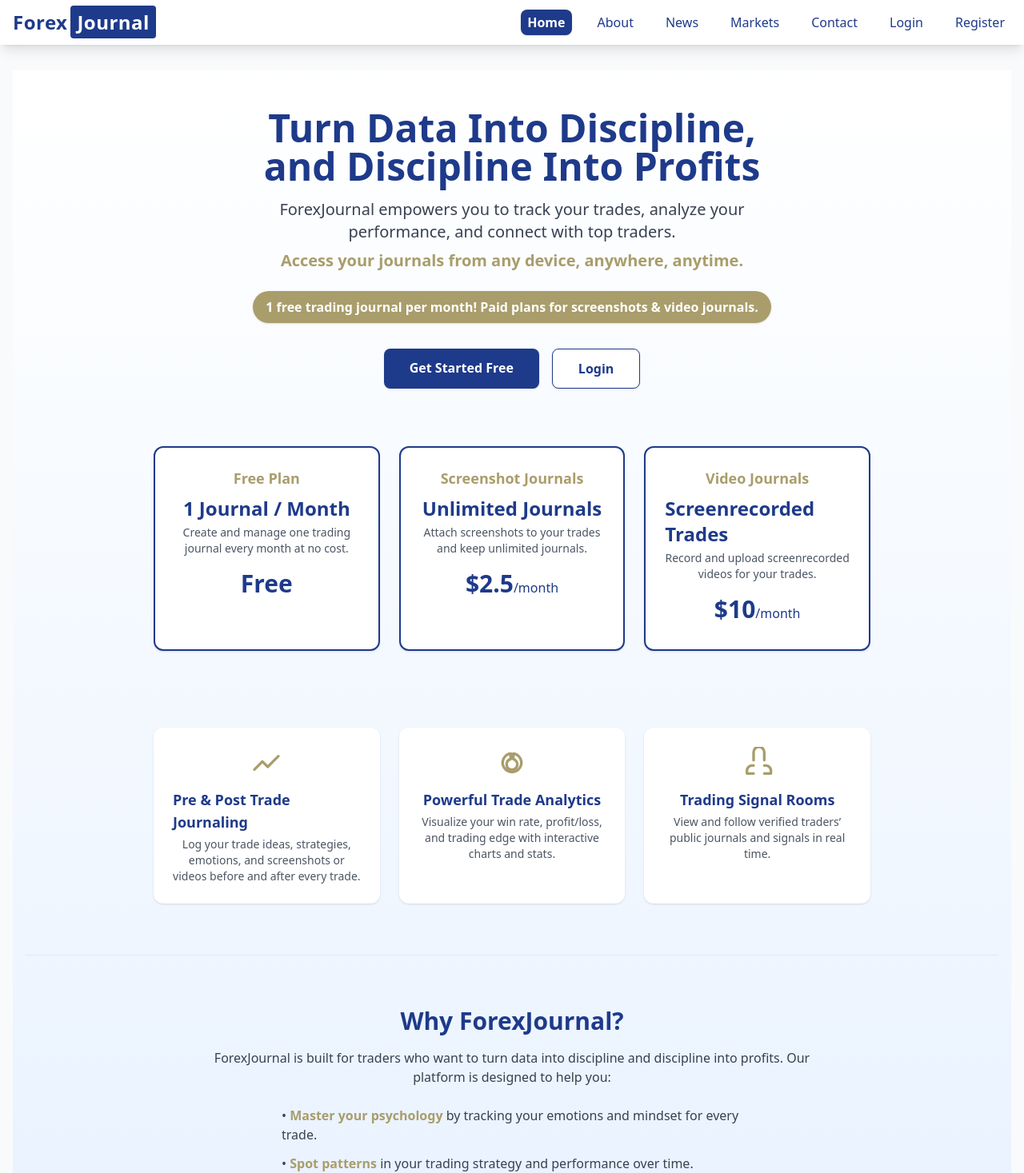
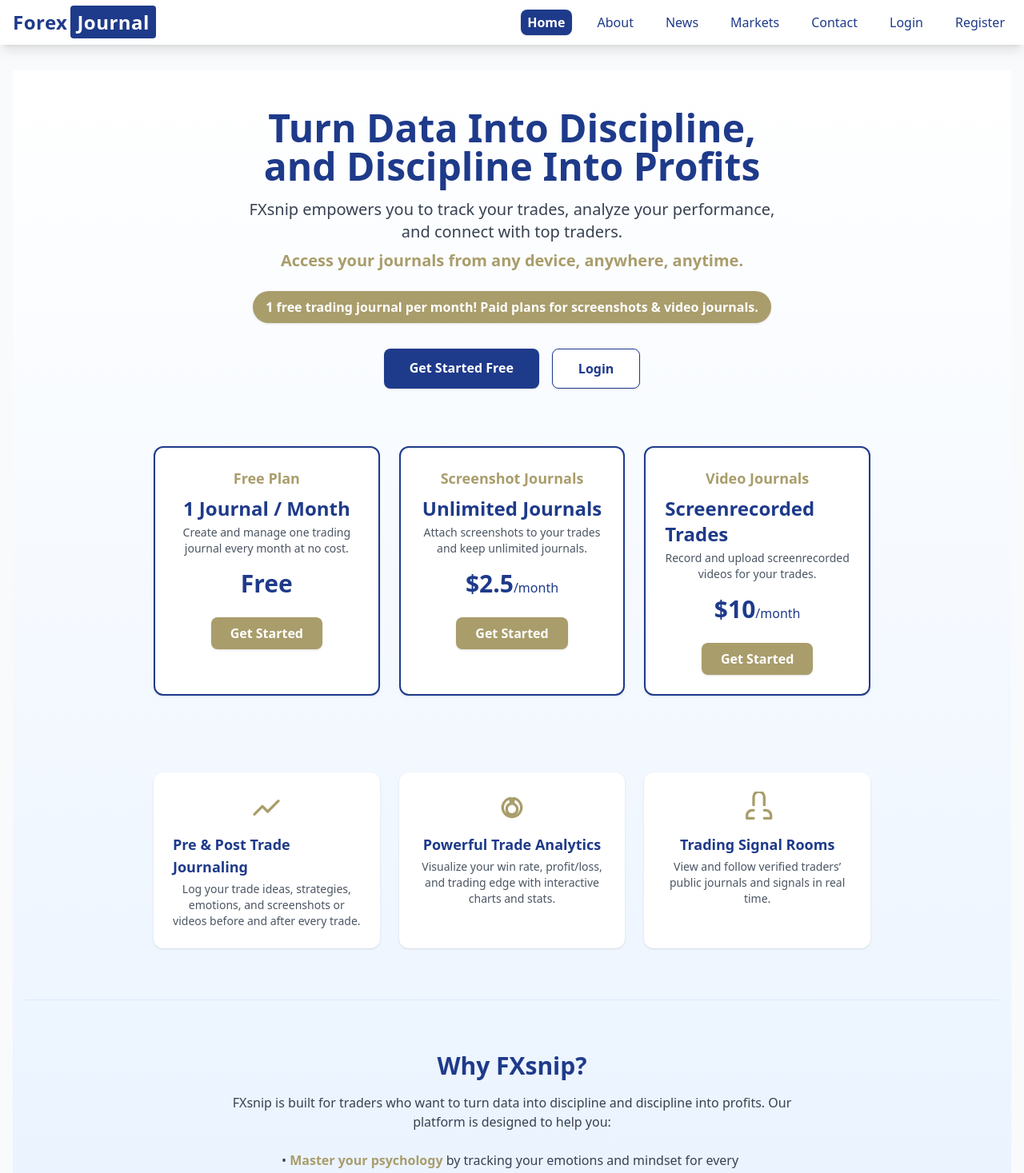
Before and after one commit to lyula/fxsnipclient, a React (Vite) app: page / in a window 1280 px wide. Shown: the top 1467 px of the page at 80% size. Built offline with nearby package versions, Linux system fonts and the light colour scheme.

Commit message:
updated name to FXsnip

```diff
--- a/src/components/layout/DashboardHeader.jsx
+++ b/src/components/layout/DashboardHeader.jsx
@@ -6,7 +6,7 @@ export default function DashboardHeader() {
   return (
     <header className="bg-white dark:bg-gray-900 shadow flex items-center justify-between px-4 py-3">
       <h1 className="text-xl font-bold text-blue-900 dark:text-white tracking-tight">
-        ForexJournal Dashboard
+        FXsnip Dashboard
       </h1>
       <button
         onClick={logout}
--- a/src/components/layout/Footer.jsx
+++ b/src/components/layout/Footer.jsx
@@ -3,7 +3,7 @@ export default function Footer() {
     <footer className="w-full bg-[#1E3A8A] dark:bg-gray-900 text-white py-6 mt-auto">
       <div className="max-w-7xl mx-auto px-4 flex flex-col md:flex-row items-center justify-between gap-2">
         <span className="text-sm tracking-wide">
-          &copy; {new Date().getFullYear()} ForexJournal. All rights reserved.
+          &copy; {new Date().getFullYear()} FXsnip. All rights reserved.
         </span>
         <span className="text-xs text-[#a99d6b] tracking-widest">
           Built with ❤️ for traders.
--- a/src/pages/About.jsx
+++ b/src/pages/About.jsx
@@ -5,10 +5,10 @@ export default function About() {
     <section className="bg-gradient-to-b from-white via-blue-50 to-blue-100 dark:from-gray-900 dark:via-gray-800 dark:to-gray-900 min-h-[80vh] flex flex-col items-center justify-center px-4 py-12">
       <div className="max-w-3xl mx-auto text-center" data-aos="fade-down">
         <h1 className="text-4xl md:text-5xl font-extrabold text-[#1E3A8A] dark:text-white mb-4 font-inter">
-          About ForexJournal
+          About FXsnip
         </h1>
         <p className="text-lg md:text-xl text-gray-700 dark:text-gray-300 mb-8 font-medium">
-          ForexJournal is dedicated to empowering traders to turn <span className="text-[#a99d6b] font-bold">data into discipline</span> and <span className="text-[#a99d6b] font-bold">discipline into profits</span>.
+          FXsnip is dedicated to empowering traders to turn <span className="text-[#a99d6b] font-bold">data into discipline</span> and <span className="text-[#a99d6b] font-bold">discipline into profits</span>.
           <br />
           We provide a modern, cloud-based platform for journaling, analyzing, and improving your trading performance—accessible from any device, anywhere, anytime.
         </p>
@@ -69,7 +69,7 @@ export default function About() {
           to="/register"
           className="inline-block px-10 py-4 bg-[#a99d6b] text-white rounded-lg font-bold shadow hover:bg-[#c2b77a] transition-transform duration-300 hover:scale-105"
         >
-          Get Started with ForexJournal
+          Get Started with FXsnip
         </Link>
         <div className="mt-4 text-center text-gray-500 dark:text-gray-400 text-sm">
           <Link
--- a/src/pages/Landing.jsx
+++ b/src/pages/Landing.jsx
@@ -16,14 +16,15 @@ export default function Landing() {
           Turn Data Into Discipline,<br className="hidden md:inline" /> and Discipline Into Profits
         </h1>
         <p className="text-lg md:text-xl text-gray-700 dark:text-gray-300 mb-6 font-medium">
-          ForexJournal empowers you to track your trades, analyze your performance, and connect with top traders.
+          FXsnip empowers you to track your trades, analyze your performance, and connect with top traders.
           <span className="block mt-2">
             <span className="font-bold text-[#a99d6b]">Access your journals from any device, anywhere, anytime.</span>
           </span>
         </p>
         <div className="mb-8">
           <span className="inline-block bg-[#a99d6b] text-white px-4 py-2 rounded-full font-semibold text-base shadow transition-transform duration-300 hover:scale-105">
-            1 free trading journal per month! Paid plans for screenshots & video journals.
+            <span className="block md:hidden">1 free trading journal per month!</span>
+            <span className="hidden md:inline">1 free trading journal per month! Paid plans for screenshots & video journals.</span>
           </span>
         </div>
         <div className="flex flex-col sm:flex-row gap-4 justify-center mb-10">
@@ -44,8 +45,9 @@ export default function Landing() {
 
       {/* Pricing Section */}
       <div className="w-full max-w-4xl mx-auto grid md:grid-cols-3 gap-6 mt-8 mb-16">
-        <div
-          className="bg-white dark:bg-gray-800 rounded-xl shadow p-6 flex flex-col items-center border-2 border-[#1E3A8A] transition-transform duration-300 hover:scale-105"
+        <Link
+          to="/register"
+          className="bg-white dark:bg-gray-800 rounded-xl shadow p-6 flex flex-col items-center border-2 border-[#1E3A8A] transition-transform duration-300 hover:scale-105 focus:outline-none"
           data-aos="fade-up"
         >
           <span className="text-[#a99d6b] font-bold text-lg mb-2">Free Plan</span>
@@ -54,9 +56,11 @@ export default function Landing() {
             Create and manage one trading journal every month at no cost.
           </p>
           <span className="text-3xl font-extrabold text-[#1E3A8A] dark:text-white mb-2">Free</span>
-        </div>
-        <div
-          className="bg-white dark:bg-gray-800 rounded-xl shadow p-6 flex flex-col items-center border-2 border-[#1E3A8A] transition-transform duration-300 hover:scale-105"
+          <span className="mt-4 inline-block px-6 py-2 bg-[#a99d6b] text-white rounded-lg font-bold shadow hover:bg-[#c2b77a] transition">Get Started</span>
+        </Link>
+        <Link
+          to="/register"
+          className="bg-white dark:bg-gray-800 rounded-xl shadow p-6 flex flex-col items-center border-2 border-[#1E3A8A] transition-transform duration-300 hover:scale-105 focus:outline-none"
           data-aos="fade-up"
           data-aos-delay="100"
         >
@@ -68,9 +72,11 @@ export default function Landing() {
           <span className="text-3xl font-extrabold text-[#1E3A8A] dark:text-white mb-2">
             $2.5<span className="text-base font-normal">/month</span>
           </span>
-        </div>
-        <div
-          className="bg-white dark:bg-gray-800 rounded-xl shadow p-6 flex flex-col items-center border-2 border-[#1E3A8A] transition-transform duration-300 hover:scale-105"
+          <span className="mt-4 inline-block px-6 py-2 bg-[#a99d6b] text-white rounded-lg font-bold shadow hover:bg-[#c2b77a] transition">Get Started</span>
+        </Link>
+        <Link
+          to="/register"
+          className="bg-white dark:bg-gray-800 rounded-xl shadow p-6 flex flex-col items-center border-2 border-[#1E3A8A] transition-transform duration-300 hover:scale-105 focus:outline-none"
           data-aos="fade-up"
           data-aos-delay="200"
         >
@@ -82,7 +88,8 @@ export default function Landing() {
           <span className="text-3xl font-extrabold text-[#1E3A8A] dark:text-white mb-2">
             $10<span className="text-base font-normal">/month</span>
           </span>
-        </div>
+          <span className="mt-4 inline-block px-6 py-2 bg-[#a99d6b] text-white rounded-lg font-bold shadow hover:bg-[#c2b77a] transition">Get Started</span>
+        </Link>
       </div>
 
       {/* Features Section */}
@@ -130,9 +137,9 @@ export default function Landing() {
 
       {/* Why Choose Us Section */}
       <div className="max-w-3xl mx-auto text-center mb-16" data-aos="fade-up">
-        <h2 className="text-2xl md:text-3xl font-bold text-[#1E3A8A] dark:text-white mb-4">Why ForexJournal?</h2>
+        <h2 className="text-2xl md:text-3xl font-bold text-[#1E3A8A] dark:text-white mb-4">Why FXsnip?</h2>
         <p className="text-gray-700 dark:text-gray-300 mb-6">
-          ForexJournal is built for traders who want to turn data into discipline and discipline into profits.
+          FXsnip is built for traders who want to turn data into discipline and discipline into profits.
           Our platform is designed to help you:
         </p>
         <ul className="text-left text-gray-700 dark:text-gray-300 mx-auto max-w-xl space-y-3">
@@ -181,7 +188,7 @@ export default function Landing() {
           to="/register"
           className="inline-block px-10 py-4 bg-[#a99d6b] text-white rounded-lg font-bold shadow hover:bg-[#c2b77a] transition-transform duration-300 hover:scale-105"
         >
-          Join ForexJournal Free
+          Join FXsnip Free
         </Link>
       </div>
 
@@ -193,7 +200,7 @@ export default function Landing() {
           rel="noopener noreferrer"
           className="block hover:underline transition"
         >
-          &copy; {new Date().getFullYear()} ForexJournal. All rights reserved.
+          &copy; {new Date().getFullYear()} FXsnip. All rights reserved.
         </a>
       </div>
     </section>
```
